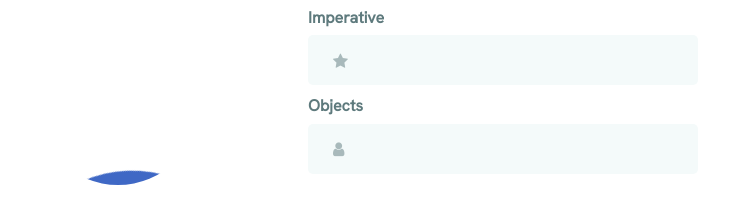
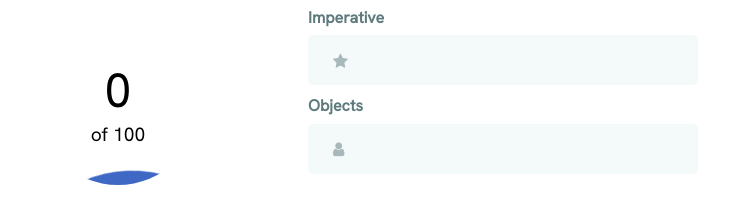
Before and after one commit to zettsu/jap-calculator, a plain HTML site: page index.html in a window 1280 px wide. Shown: the part 296-493 px from the top of the page, without its empty margins (324-1063 px from the left). Drawn offline with Linux system fonts and the light colour scheme.

Commit message:
fix text color result

```diff
--- a/assets/js/index.js
+++ b/assets/js/index.js
@@ -127,6 +127,7 @@ function calculate() {
 
     if (!isNotANumber(total.toString())) {
         document.getElementById('result').innerText = total.toFixed(2)
+
     }else {
         document.getElementById('result').innerText = "0.00"
     }
--- a/index.html
+++ b/index.html
@@ -19,7 +19,7 @@
                 <div class="title"><h1>Your Result</h1></div>
                 <div class="square-container">
                     <div class="square circle" style="">
-                        <div class="label" id="result" style="color:white;z-index:99;font-size: 3rem;">0<span style="font-size: 15px">of 100</span></div>
+                        <div style="z-index:99;"><span class="label" id="result" style="color:black;font-size: 3rem;">0</span><br><span style="font-size: 1.2rem;">of 100</span></div>
                         <div class="wave">
                         </div>
                     </div>
```
